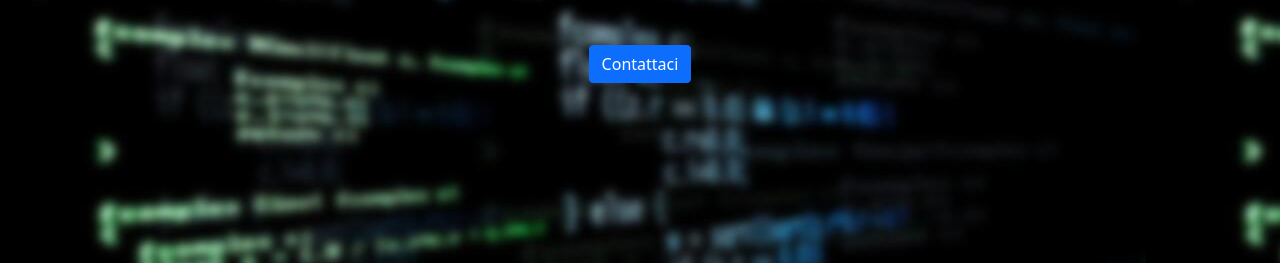
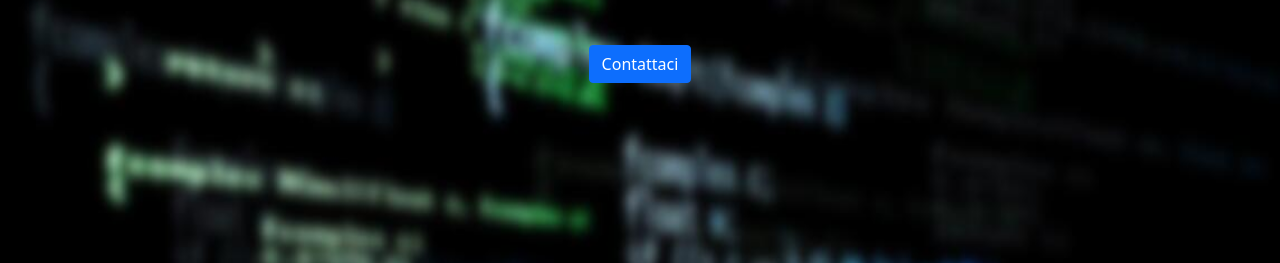
Before and after one commit to pydexdev/home, a plain HTML site: page index.html in a window 1280 px wide. Shown: the part 293-556 px from the top of the page. Drawn offline with nearby package versions, Linux system fonts and the light colour scheme.

Commit message:
Update pos.css

```diff
--- a/pos.css
+++ b/pos.css
@@ -1,3 +1,3 @@
 body { background-image: url(back_400.gif);
-background-repeat: repeat-x;
+background-repeat: round;
 background-attachment: fixed; }
```
